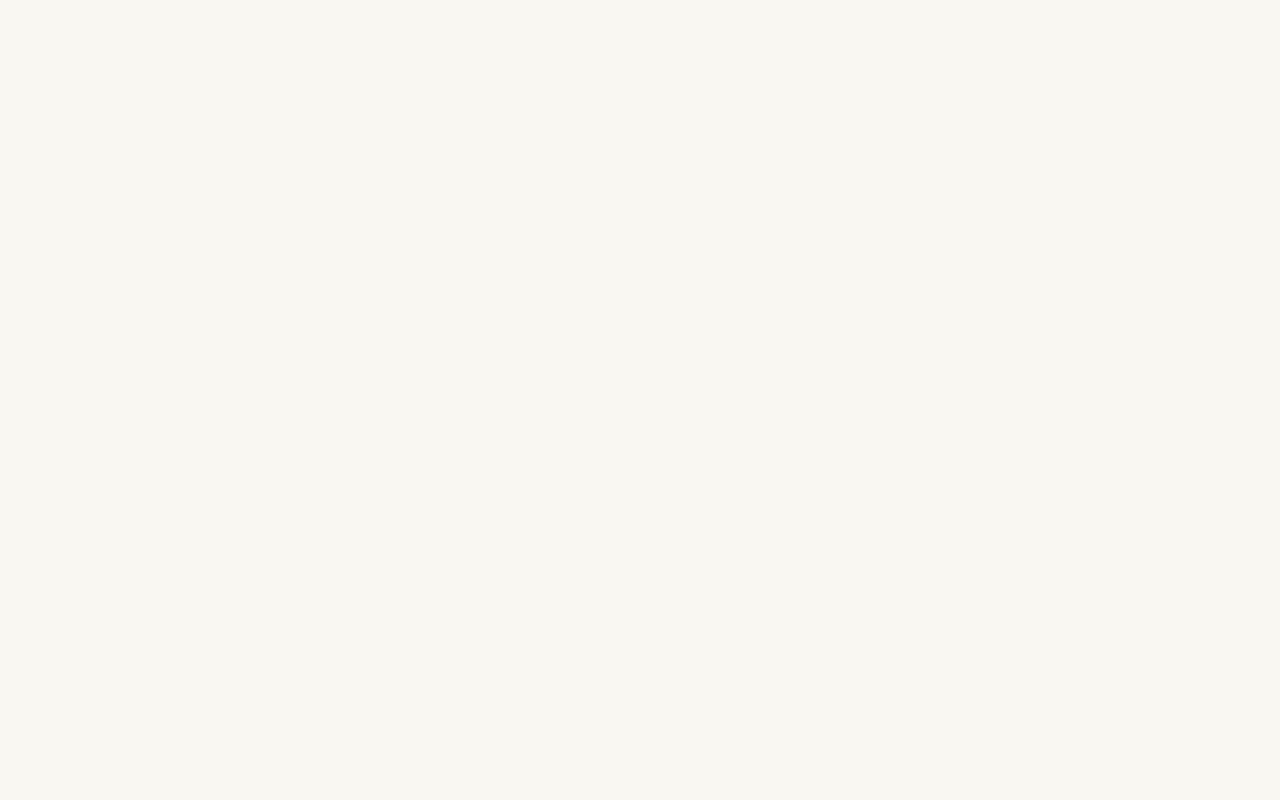
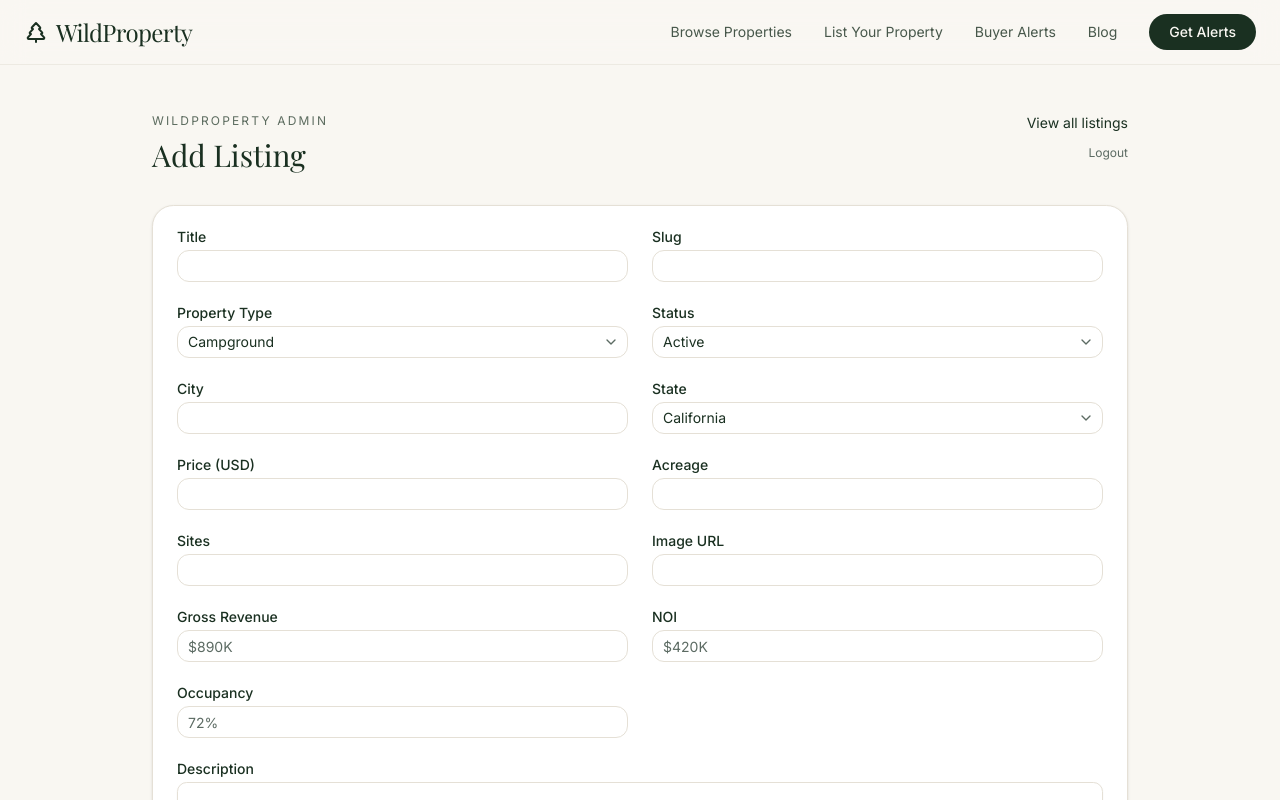
Before and after one commit to jsnowrdh/wildproperty, a Next.js app: page /admin in a window 1280 px wide. Before the commit this address had no page. Shown: the top 800 px of the page. Built offline with nearby package versions, Linux system fonts and the light colour scheme.

Commit message:
restore admin routes

```diff
--- a/app/admin/listings/page.tsx
+++ b/app/admin/listings/page.tsx
@@ -13,7 +13,7 @@ export default async function AdminListingsPage() {
         subtitle={`${listings.length} listing${listings.length === 1 ? "" : "s"} in Supabase`}
         action={
           <Link
-            href="/admin/listings/new"
+            href="/admin"
             className="inline-flex items-center rounded-full bg-forest px-5 py-2 text-sm font-medium text-cream hover:bg-forest-deep"
           >
             Add listing
--- a/app/admin/page.tsx
+++ b/app/admin/page.tsx
@@ -1,5 +1,25 @@
-import { redirect } from "next/navigation";
+import Link from "next/link";
+import { AdminNav } from "@/components/admin/admin-nav";
+import { ListingForm } from "@/components/admin/listing-form";
 
 export default function AdminPage() {
-  redirect("/admin/listings/new");
+  return (
+    <div className="mx-auto max-w-5xl px-6 py-12">
+      <AdminNav
+        title="Add Listing"
+        action={
+          <Link
+            href="/admin/listings"
+            className="text-sm text-forest underline-offset-4 hover:underline"
+          >
+            View all listings
+          </Link>
+        }
+      />
+
+      <div className="rounded-2xl border border-border bg-card p-6 shadow-sm">
+        <ListingForm submitLabel="Create Listing" />
+      </div>
+    </div>
+  );
 }
--- a/components/admin/admin-listings-table.tsx
+++ b/components/admin/admin-listings-table.tsx
@@ -45,7 +45,7 @@ export function AdminListingsTable({ listings }: AdminListingsTableProps) {
     return (
       <p className="text-muted-foreground">
         No listings yet.{" "}
-        <Link href="/admin/listings/new" className="text-forest underline">
+        <Link href="/admin" className="text-forest underline">
           Add your first listing
         </Link>
         .
--- a/components/admin/admin-login-form.tsx
+++ b/components/admin/admin-login-form.tsx
@@ -33,7 +33,7 @@ export function AdminLoginForm() {
         return;
       }
 
-      router.push("/admin/listings/new");
+      router.push("/admin");
       router.refresh();
     } catch {
       setStatus("error");
--- a/middleware.ts
+++ b/middleware.ts
@@ -29,7 +29,7 @@ export function middleware(request: NextRequest) {
 
   if (PUBLIC_ADMIN_PATHS.includes(pathname)) {
     if (isAuthenticated) {
-      return NextResponse.redirect(new URL("/admin/listings/new", request.url));
+      return NextResponse.redirect(new URL("/admin", request.url));
     }
     return NextResponse.next();
   }
```
